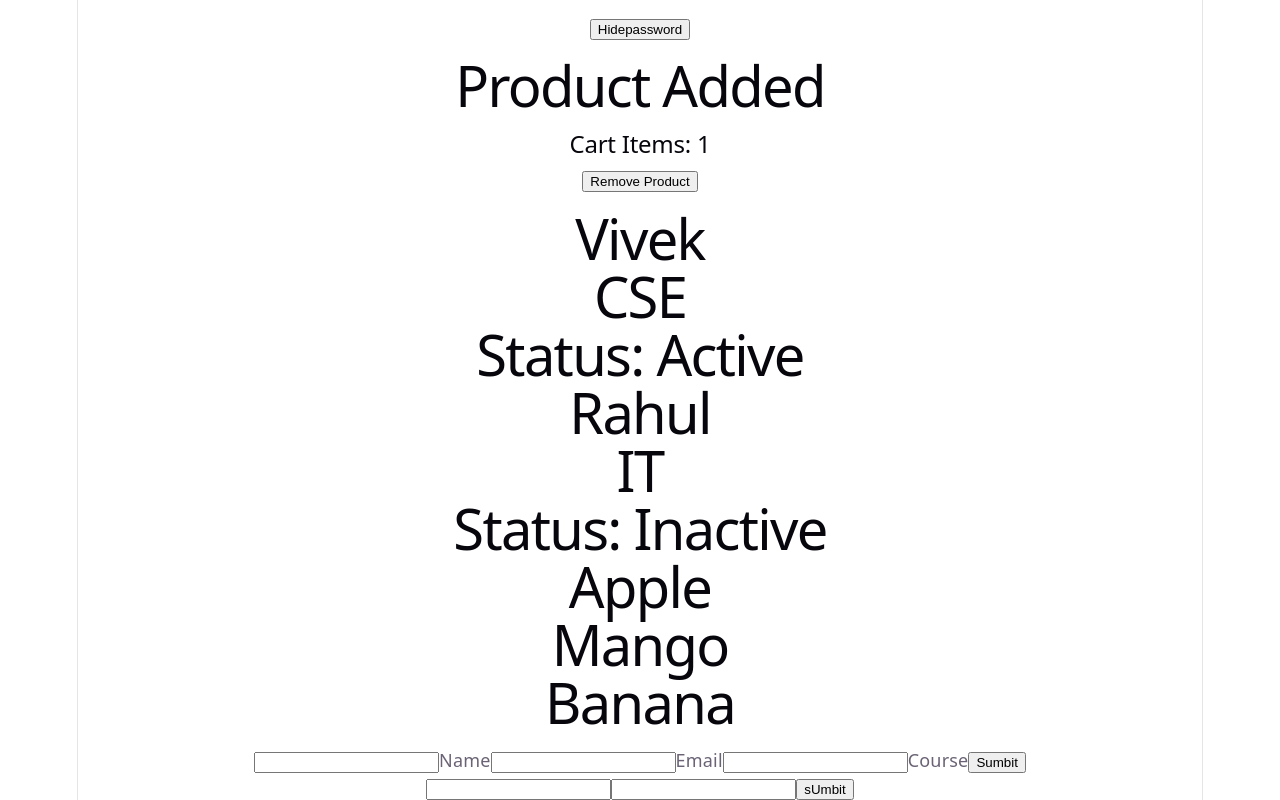
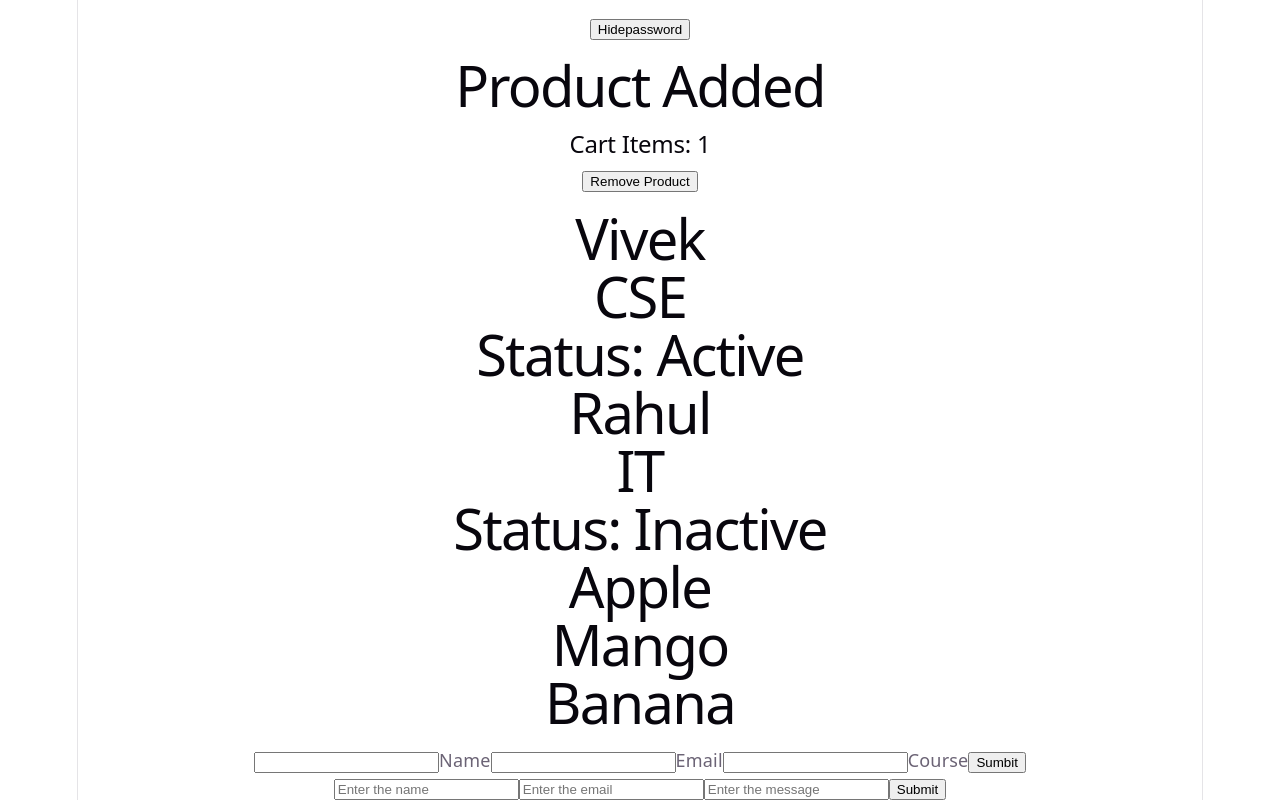
Before and after one commit to viveksingh002/Practicereact, a React (Vite) app: page / in a window 1280 px wide. Shown: the part 1756-2556 px from the top of the page. Built offline with nearby package versions, Linux system fonts and the light colour scheme.

Commit message:
Simple Contact Form

```diff
--- a/src/Forms/Formhandling.jsx
+++ b/src/Forms/Formhandling.jsx
@@ -1,28 +1,69 @@
 //Q1. Login Form
 
+// import { useState} from "react";
+
+// function Formhandling(){
+// const[user,setUser]=useState({
+//     name:"",
+//     email:""
+// });
+// function handlesumbit(e){
+//     e.preventDefault();
+//     console.log(user);
+// }
+// return(
+//     <form onSubmit={handlesumbit}>
+
+
+//         <input
+//         value={user.name}
+//             onChange={(e)=>setUser({...user,name:e.target.value})}/>
+//         <input
+//         value={user.email}
+//             onChange={(e)=>setUser({...user,email:e.target.value})}/>
+
+//             <button>Sumbit</button>
+//     </form>
+// )
+// }
+
+// export default Formhandling;
+
+
+//Q2. Simple Contact Form
 import { useState} from "react";
 
 function Formhandling(){
 const[user,setUser]=useState({
     name:"",
-    email:""
+    email:"",
+    message:""
 });
-function handlesumbit(e){
+function handelSubmit(e){
     e.preventDefault();
     console.log(user);
 }
 return(
-    <form onSubmit={handlesumbit}>
-
-
-        <input
-        value={user.name}
-            onChange={(e)=>setUser({...user,name:e.target.value})}/>
-        <input
-        value={user.email}
-            onChange={(e)=>setUser({...user,email:e.target.value})}/>
-
-            <button>sUmbit</button>
+    <form onSubmit={handelSubmit}>
+<input
+    value={user.name}
+    placeholder="Enter the name"
+    type="text"
+    onChange={(e)=>setUser({...user,name:e.target.value})}
+/>
+<input
+    value={user.email}
+    placeholder="Enter the email"
+    type="email"
+    onChange={(e)=>setUser({...user,email:e.target.value})}
+/>
+<input
+    value={user.message}
+    placeholder="Enter the message"
+    type="text"
+    onChange={(e)=>setUser({...user,message:e.target.value})}
+/>
+<button>Submit</button>
     </form>
 )
 }
```
